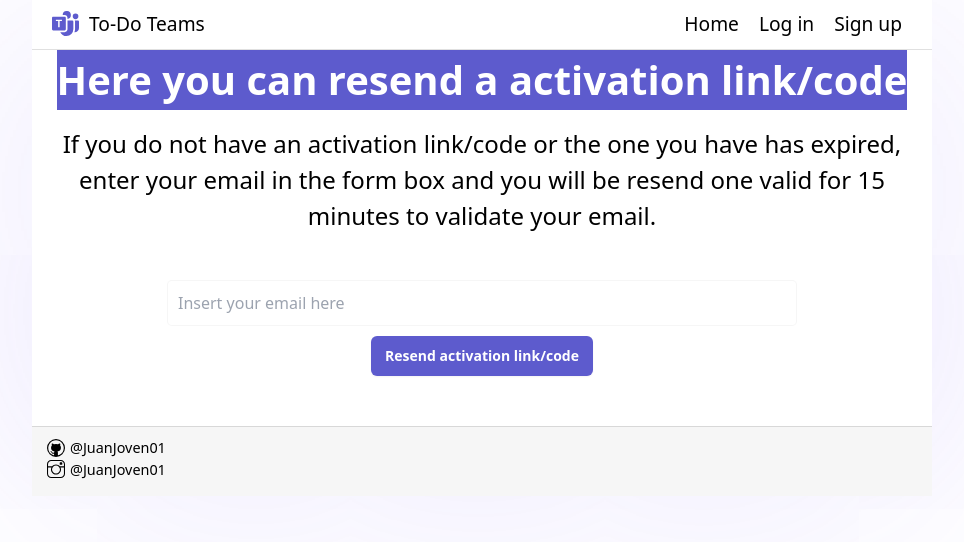
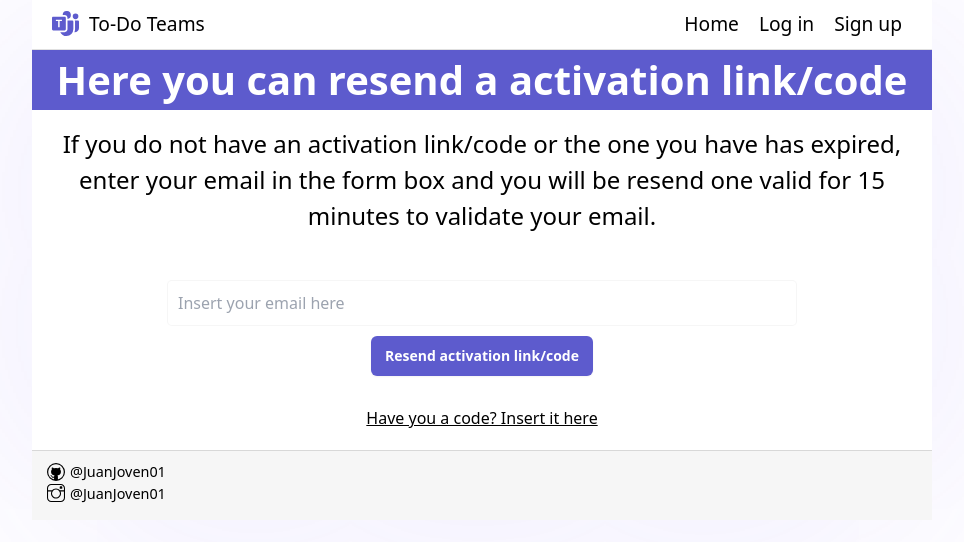
Before and after one commit to JuanJoven01/todoTeamsFrontend, a React (Vite) app: page /activation-code in a window 1280 px wide. Shown: the top 542 px of the page, without its empty margins (158-1122 px from the left). Built offline with nearby package versions, Linux system fonts and the light colour scheme.

Commit message:
reparados los titulos que no llegaban al fondo de la pantalla

```diff
--- a/src/pages/activationCode/activationCode.css
+++ b/src/pages/activationCode/activationCode.css
@@ -14,6 +14,7 @@
     text-align: center;
     color: #fff;
     background-color: var(--morado);
+    width: 100%;
 }
 
 .activation-code__subtitle{
--- a/src/pages/activationCode/index.jsx
+++ b/src/pages/activationCode/index.jsx
@@ -1,5 +1,6 @@
 import React, { useState } from 'react'
 import { createPortal } from 'react-dom';
+import { Link } from 'react-router-dom';
 
 import PurpleButton from '../../components/button';
 
@@ -74,8 +75,13 @@ const ActivationCode = () => {
                 <div onClick={resendActivationCode} >
                     <PurpleButton className='activation-code__button' href='' text='Resend activation link/code'/>
                 </div>
+
+
+
             </form>
 
+
+            <Link to='/activate-user' className='login__link' >Have you a code? Insert it here</Link>
 
 
         </div>
--- a/src/pages/changePassword/index.jsx
+++ b/src/pages/changePassword/index.jsx
@@ -1,4 +1,4 @@
-import { Link, redirect, useParams} from 'react-router-dom'
+import { Link} from 'react-router-dom'
 import { useState, useRef } from 'react'
 import { createPortal } from 'react-dom'
 
@@ -125,6 +125,8 @@ const ChangePassword = () => {
 
       </form>
 
+      <Link to='/recovery-password' className='login__link' >Did you need a new token? Click here</Link>
+
       {loading && createPortal( <Loading />, document.body) }
 
     </div>
--- a/src/pages/recoveryPassword/index.jsx
+++ b/src/pages/recoveryPassword/index.jsx
@@ -1,4 +1,4 @@
-import { Link, redirect} from 'react-router-dom'
+import { Link} from 'react-router-dom'
 import { useState, useRef } from 'react'
 import { createPortal } from 'react-dom'
 
--- a/src/pages/recoveryPassword/recovery.css
+++ b/src/pages/recoveryPassword/recovery.css
@@ -14,6 +14,7 @@
     text-align: center;
     color: #fff;
     background-color: var(--morado);
+    width: 100%;
 }
 
 .recovery__form {
```
